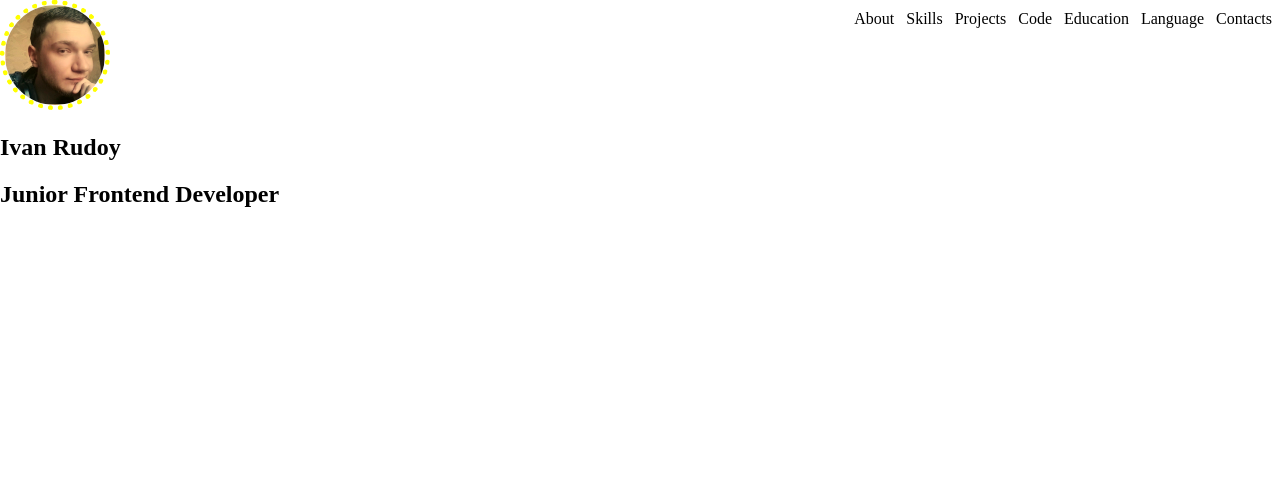
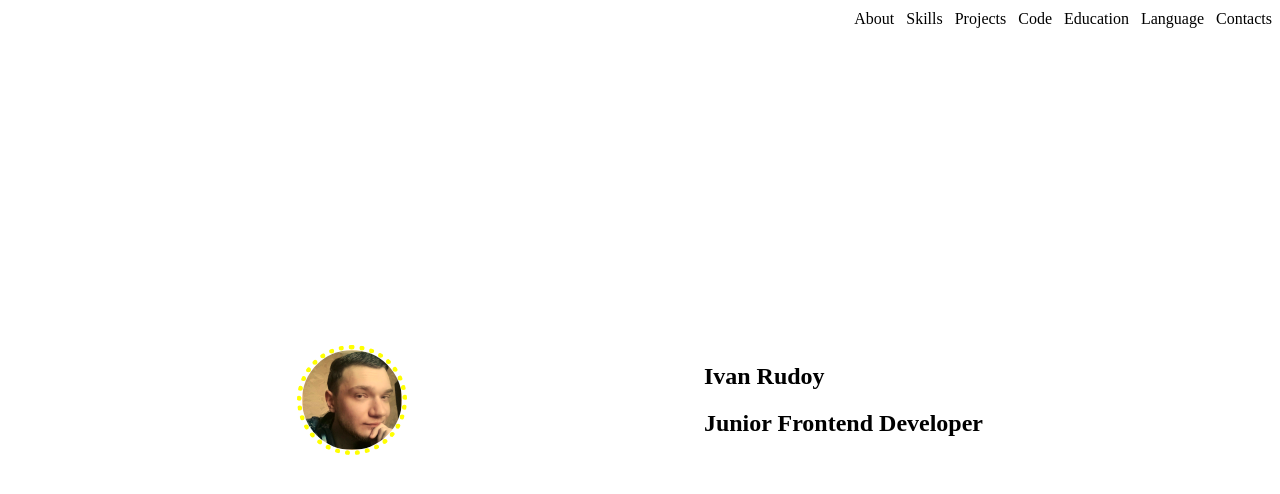
Before and after one commit to ivannrudoy/rsschool-cv, a plain HTML site: page index.html in a window 1280 px wide. Drawn offline with Linux system fonts and the light colour scheme.

Commit message:
feat: add main-header content layout

```diff
--- a/index.html
+++ b/index.html
@@ -34,9 +34,9 @@
         </li>
       </ul>
     </nav>
-    <section class="main-header__content section-wrapper">
-      <img class="avatar main-header__avatar section-wrapper__title" src="./images/avatar.png" alt="Ivan Rudoy">
-      <div class="main-header__title section-wrapper__content">
+    <section class="main-header__content section_full-h section_two-cols">
+      <img class="avatar main-header__avatar section__title" src="./images/avatar.png" alt="Ivan Rudoy">
+      <div class="main-header__title section__content">
         <h1 class="main-header__name">Ivan Rudoy</h1>
         <h2 class="main-header__job">Junior Frontend Developer</h2>
       </div>
--- a/style.css
+++ b/style.css
@@ -25,6 +25,16 @@
   border: 5px dotted yellow;
 }
 
+.section_full-h {
+  height: 100vh;
+}
+
+.section_two-cols {
+  display: flex;
+  align-items: center;
+  justify-content: space-evenly;
+}
+
 .button {
   cursor: pointer;
 }
```
